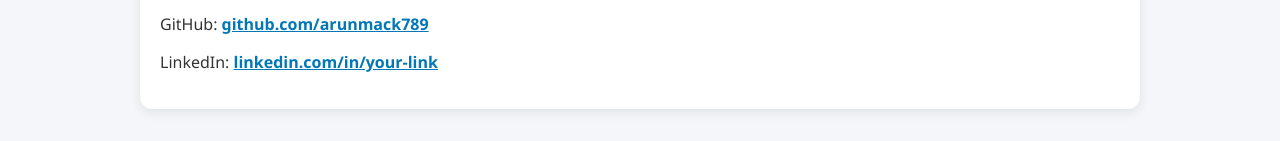
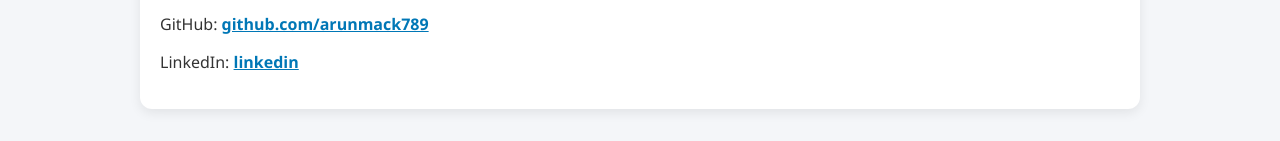
Before and after one commit to arunmack789/arunmack789.github.io, a plain HTML site: page index.html in a window 1280 px wide. Shown: the part 3044-3185 px from the top of the page. Drawn offline with Linux system fonts and the light colour scheme.

Commit message:
Update index.html

```diff
--- a/index.html
+++ b/index.html
@@ -122,7 +122,7 @@
     <div class="card contact-links">
       <p>Email: <a href="mailto:arunkumar97info@gmail.com">arunkumar97info@gmail.com</a></p>
       <p>GitHub: <a href="https://github.com/arunmack789" target="_blank">github.com/arunmack789</a></p>
-      <p>LinkedIn: <a href="https://www.linkedin.com/in/arun-kumar-85b159171/" target="_blank">linkedin.com/in/your-link</a></p>
+      <p>LinkedIn: <a href="https://www.linkedin.com/in/arun-kumar-85b159171/" target="_blank">linkedin</a></p>
     </div>
   </section>
 
```
